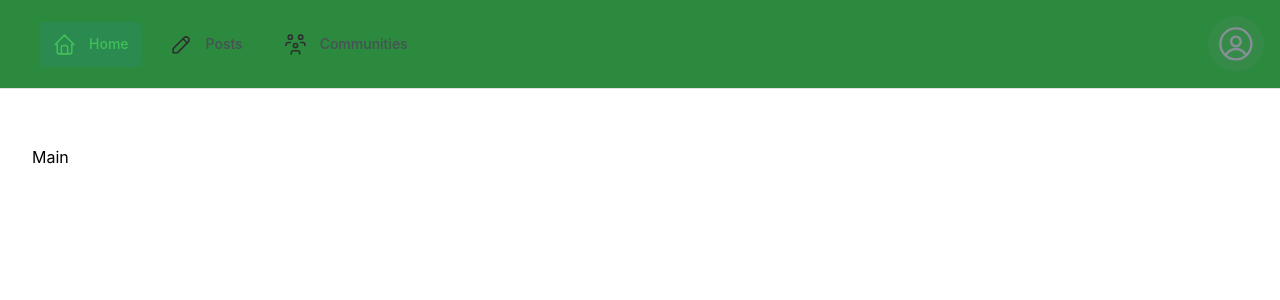
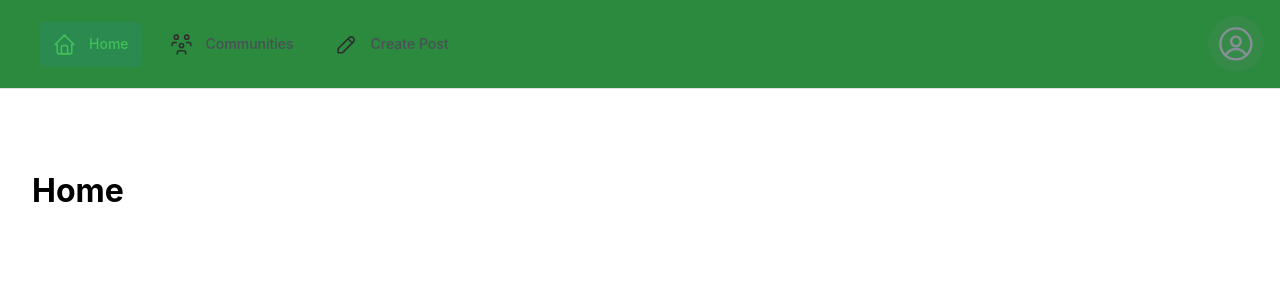
Before and after one commit to mattgrossfeld/website-frontend, a Next.js app: page / in a window 1280 px wide. Shown: the top 300 px of the page. Built offline with nearby package versions, Linux system fonts and the light colour scheme.

Commit message:
Webpage redirection works.

```diff
--- a/components/Layout/AvatarButton.tsx
+++ b/components/Layout/AvatarButton.tsx
@@ -20,8 +20,15 @@ export function AvatarMenu() {
         <AvatarButton/>
       </Menu.Target>
       <Menu.Dropdown>
-        <Menu.Item>Login</Menu.Item>
-        <Menu.Item>Register</Menu.Item>
+        <Menu.Item
+        component="a"
+        href="/login">
+          Login
+          </Menu.Item>
+        <Menu.Item
+        component="a"
+        href="/register">Register
+        </Menu.Item>
       </Menu.Dropdown>
     </Menu>
 
--- a/components/Layout/Header.tsx
+++ b/components/Layout/Header.tsx
@@ -5,33 +5,34 @@ import {
   IconUsersGroup,
 } from '@tabler/icons-react';
 import { Group, MantineProvider } from '@mantine/core';
-import { AvatarButton, AvatarMenu } from './AvatarButton';
+import { AvatarMenu } from './AvatarButton';
 import classes from './Layout.module.css';
+import { Link } from 'react-router-dom';
 
 const data = [
-  { link: '', label: 'Home', icon: IconHome },
-  { link: '', label: 'Posts', icon: IconPencil },
-  { link: '', label: 'Communities', icon: IconUsersGroup },
+  { link: '/', label: 'Home', icon: IconHome },
+  { link: '/communities', label: 'Communities', icon: IconUsersGroup },
+  { link: '/post', label: 'Create Post', icon: IconPencil },
+
 ];
 
 export function Header() {
   const [active, setActive] = useState('Home');
 
   const links = data.map((item) => (
-    <a
+    <Link
       className={classes.link}
       data-active={item.label === active || undefined}
-      href={item.link}
+      to={item.link}
       key={item.label}
-      onClick={(event) => {
-        event.preventDefault();
+      onClick={() => {
         setActive(item.label);
       }}
     >
       <item.icon className={classes.linkIcon} stroke={1.5} />
       <span>{item.label}</span>
 
-    </a>
+    </Link>
   ));
 
   return (
--- a/package.json
+++ b/package.json
@@ -28,7 +28,8 @@
     "mantine-next-template": "file:",
     "next": "15.1.5",
     "react": "19.0.0",
-    "react-dom": "19.0.0"
+    "react-dom": "19.0.0",
+    "react-router-dom": "^6.0.0"
   },
   "devDependencies": {
     "@babel/core": "^7.26.0",
--- a/pages/_app.tsx
+++ b/pages/_app.tsx
@@ -9,7 +9,7 @@ export default function App({ Component, pageProps }: AppProps) {
   return (
     <MantineProvider theme={theme}>
       <Head>
-        <title>Mantine Template</title>
+        <title>Matthew's Web Forum</title>
         <meta
           name="viewport"
           content="minimum-scale=1, initial-scale=1, width=device-width, user-scalable=no"
--- /dev/null
+++ b/pages/communities.tsx
@@ -0,0 +1,11 @@
+import React from "react";
+
+const Communities = () => {
+    return (
+        <div>
+        <h1>Communities</h1>
+        </div>
+    );
+};
+
+export default Communities;
--- /dev/null
+++ b/pages/home.tsx
@@ -0,0 +1,11 @@
+import React from "react";
+
+const Home = () => {
+    return (
+        <div>
+        <h1>Home</h1>
+        </div>
+    );
+};
+
+export default Home;
--- a/pages/index.tsx
+++ b/pages/index.tsx
@@ -1,13 +1,25 @@
 import { AppShell } from '@mantine/core';
 import { Header } from '../components/Layout/Header';
+import React from 'react';
+import { Route, BrowserRouter as Router, Routes } from 'react-router-dom';
+import Home from './home';
+import Post from './post';
+import Communities from './communities';
 
 export default function HomePage() {
 
   return (
+    <Router>
     <AppShell padding="xl">
       <Header/>
-
-      <AppShell.Main>Main</AppShell.Main>
+      <AppShell.Main>
+        <Routes>
+            <Route path="/" element={<Home />} />
+            <Route path="/post" element={<Post />} />
+            <Route path="/communities" element={<Communities />} />
+        </Routes>
+      </AppShell.Main>
     </AppShell>
+    </Router>
   );
 };
--- /dev/null
+++ b/pages/post.tsx
@@ -0,0 +1,11 @@
+import React from "react";
+
+const Post = () => {
+    return (
+        <div>
+        <h1>Post</h1>
+        </div>
+    );
+};
+
+export default Post;
```
Also changed, not shown: pages/login.tsx (added, +11 -0 lines), pages/profile.tsx (added, +11 -0 lines), pages/register.tsx (added, +11 -0 lines), pages/settings.tsx (added, +11 -0 lines), 2 other files (tests, documents, lock files or other folders).
